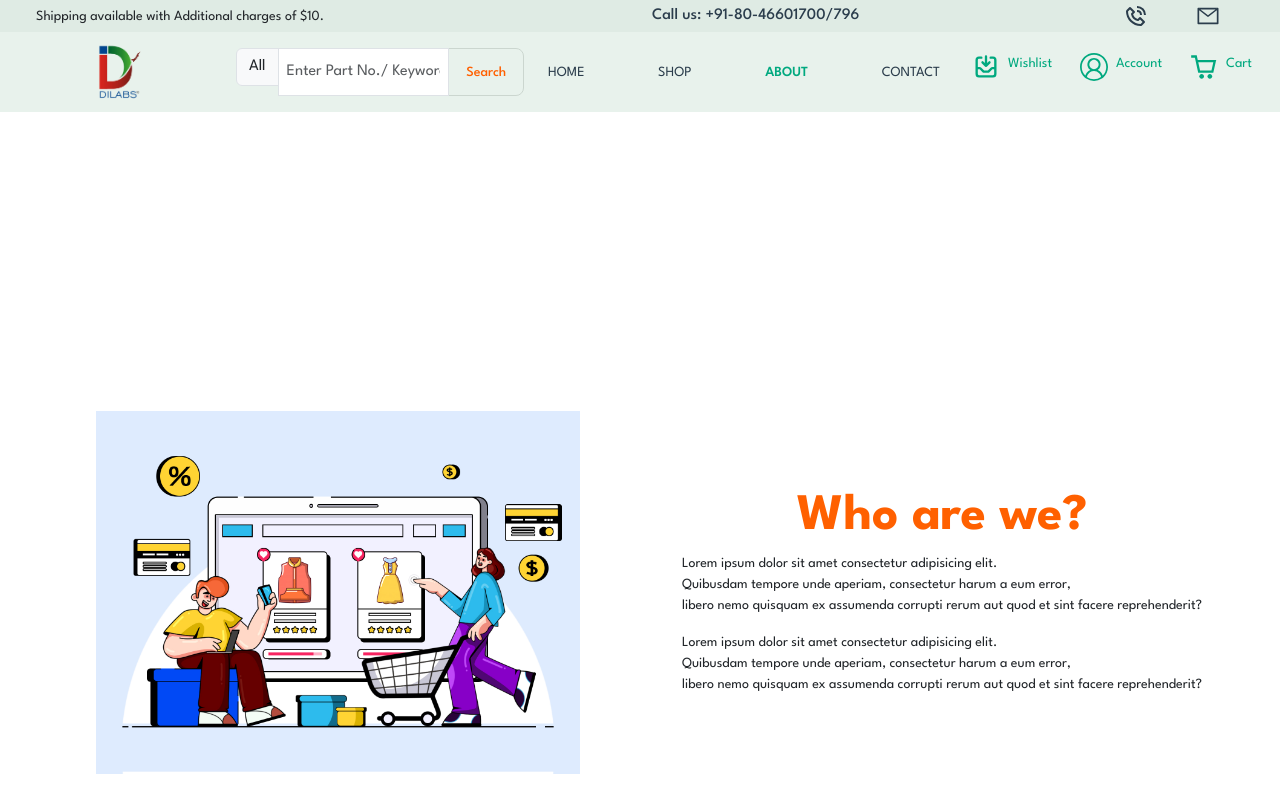
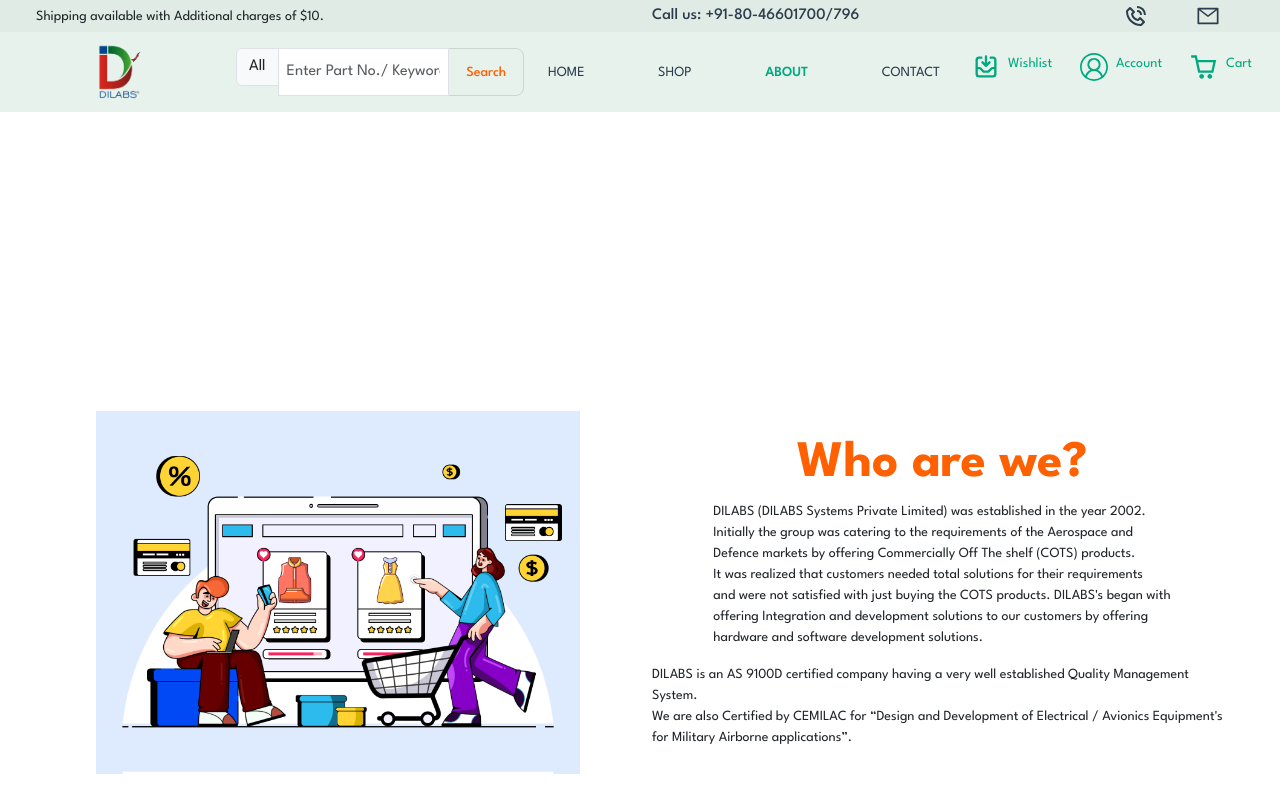
Before and after one commit to DILABS-WEB/Dilabs_Product, a React (Vite) app: page /about in a window 1280 px wide. Shown: the top 800 px of the page. Built offline with nearby package versions, Linux system fonts and the light colour scheme.

Commit message:
updated with the final wrapper

```diff
--- a/src/pages/about.jsx
+++ b/src/pages/about.jsx
@@ -35,8 +35,16 @@ const about = () => {
       </div>
       <div className="col-md-6 d-flex flex-column align-items-center justify-content-center">
         <h1><b>Who are we?</b></h1>
-        <p className="card-text mb-3">Lorem ipsum dolor sit amet consectetur adipisicing elit. <br /> Quibusdam tempore unde aperiam, consectetur harum a eum error, <br /> libero nemo quisquam ex assumenda corrupti rerum aut quod et sint facere reprehenderit?</p>
-        <p className="card-text">Lorem ipsum dolor sit amet consectetur adipisicing elit. <br /> Quibusdam tempore unde aperiam, consectetur harum a eum error, <br /> libero nemo quisquam ex assumenda corrupti rerum aut quod et sint facere reprehenderit?</p>
+        <p className="card-text mb-3">DILABS (DILABS Systems Private Limited) was established in the year 2002. <br />
+        Initially the group was catering to the requirements of the Aerospace and <br />
+         Defence markets by offering Commercially Off The shelf (COTS) products. <br />
+          It was realized that customers needed total solutions for their requirements <br />
+          and were not satisfied with just buying the COTS products. DILABS's began with <br />
+           offering Integration and development solutions to our customers by offering  <br />
+           hardware and software development solutions. <br />
+         </p>
+        <p className="card-text">DILABS is an AS 9100D certified company having a very well established Quality Management System. <br />
+         We are also Certified by CEMILAC for “Design and Development of Electrical / Avionics Equipment's for Military Airborne applications”.</p>
       </div>
     </div>
   </section>
```
